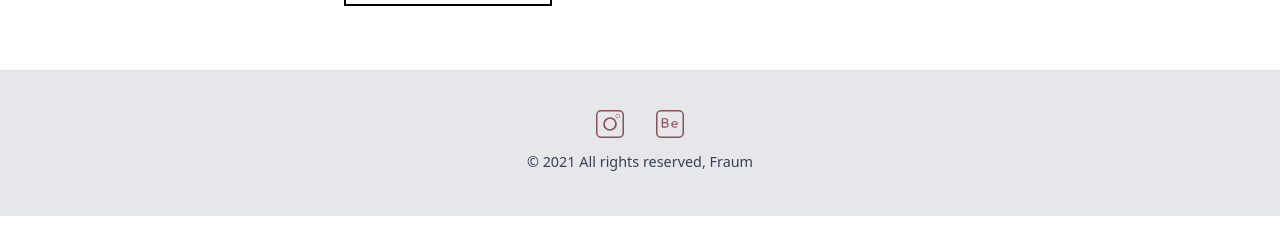
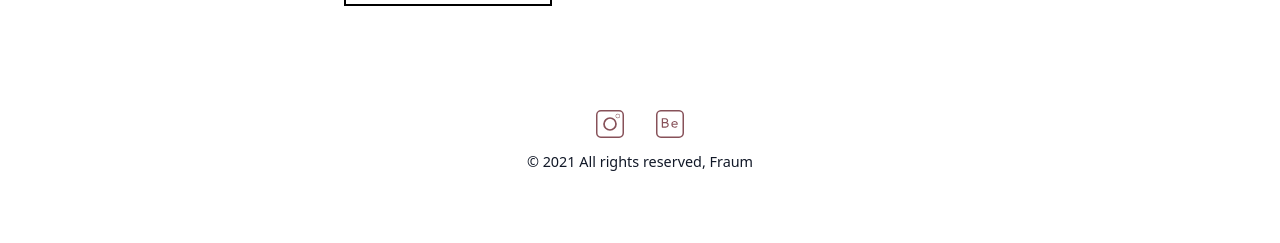
Before and after one commit to Alexfm101/juan-webpage, a Next.js app: page /Me in a window 1280 px wide. Shown: the part 554-797 px from the top of the page. Built offline with nearby package versions, Linux system fonts and the light colour scheme.

Commit message:
update footer

```diff
--- a/components/Footer.tsx
+++ b/components/Footer.tsx
@@ -6,14 +6,12 @@ export default function Footer() {
 
 	return (
 		<>
-			<footer className="p-10 mt-20 bg-gray-200 xl:mx-auto">
+			<footer className="p-10 mt-20 xl:mx-auto">
 				<div className="flex flex-row justify-center space-x-5">
 					<Link href="#">
 						<a href="" className="w-10 h-6 relative lg:h-7">
 							<Image
 								src="/svgs/instagram.svg"
-								width={25}
-								height={25}
 								layout="fill"
 							/>
 						</a>
@@ -22,15 +20,13 @@ export default function Footer() {
 						<a href="" className="w-10 h-6 relative lg:h-7">
 							<Image
 								src="/svgs/begance.svg"
-								width={25}
-								height={25}
 								layout="fill"
 							/>
 						</a>
 					</Link>
 				</div>
 				<div className="text-center mt-2 lg:text-lg">
-					<small className="font-medium text-gray-700">
+					<small className="font-medium text-gray-900">
 						&copy; {currentYear} All rights reserved, Fraum
 					</small>
 				</div>
```
